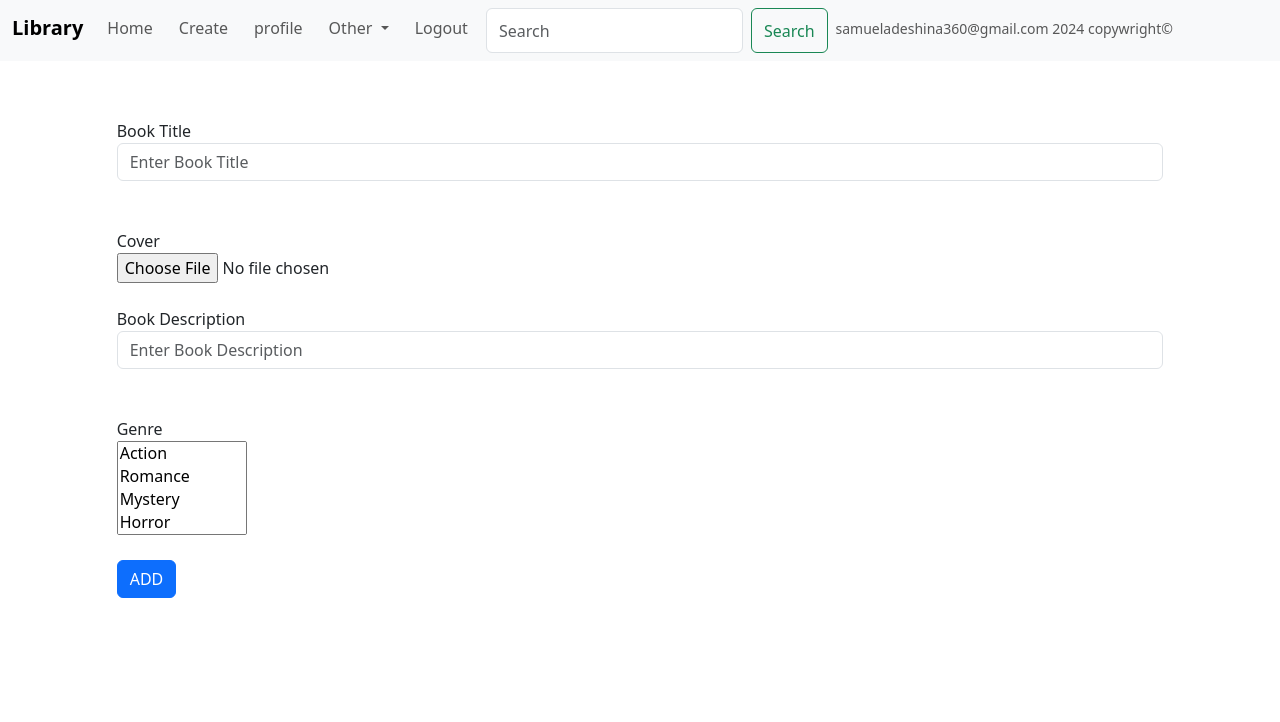
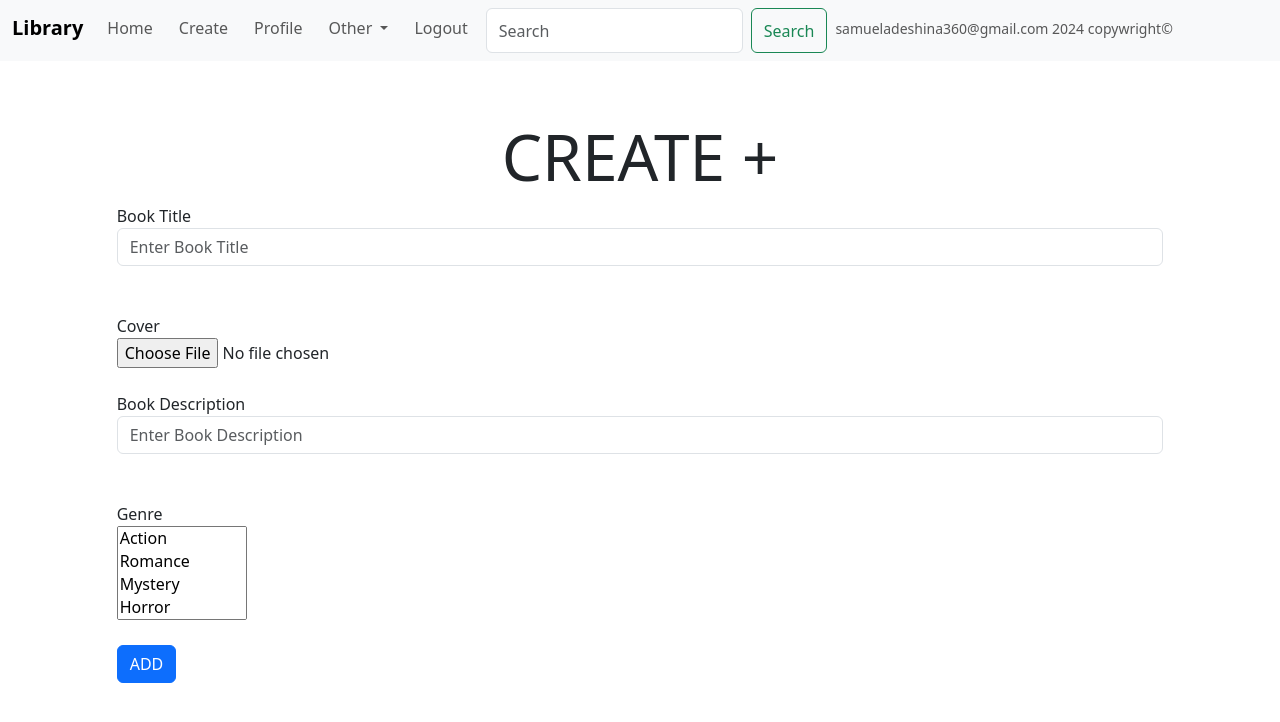
Before and after one commit to samueladeshina360/LIBRARY, a Django app: page /create/ in a window 1280 px wide. Shown: the top 722 px of the page. Run offline with Django 5.2, Linux system fonts and the light colour scheme; a user stored in the database is signed in; data comes from the database, SQL or seed files in the repository.

Commit message:
Addition of headers

```diff
--- a/main/templates/main/create.html
+++ b/main/templates/main/create.html
@@ -3,6 +3,7 @@
 {% block content %}
     <div class="col-10 formS">
         <form method="post" enctype="multipart/form-data">
+            <h3 class="display-3 text-center"><b>CREATE +</b></h3>
             {% csrf_token %}
 
             {% for field in form %}
--- a/templates/navbar.html
+++ b/templates/navbar.html
@@ -14,7 +14,7 @@
                   <a class="nav-link" href="{% url 'create' %}">Create</a>
                 </li>
                 <li class="nav-item">
-                    <a class="nav-link" href="{% url 'profile' request.user %}">profile</a>
+                    <a class="nav-link" href="{% url 'profile' request.user %}">Profile</a>
                   </li>
                 <li class="nav-item dropdown">
                   <a class="nav-link dropdown-toggle" href="#" role="button" data-bs-toggle="dropdown" aria-expanded="false">
```
